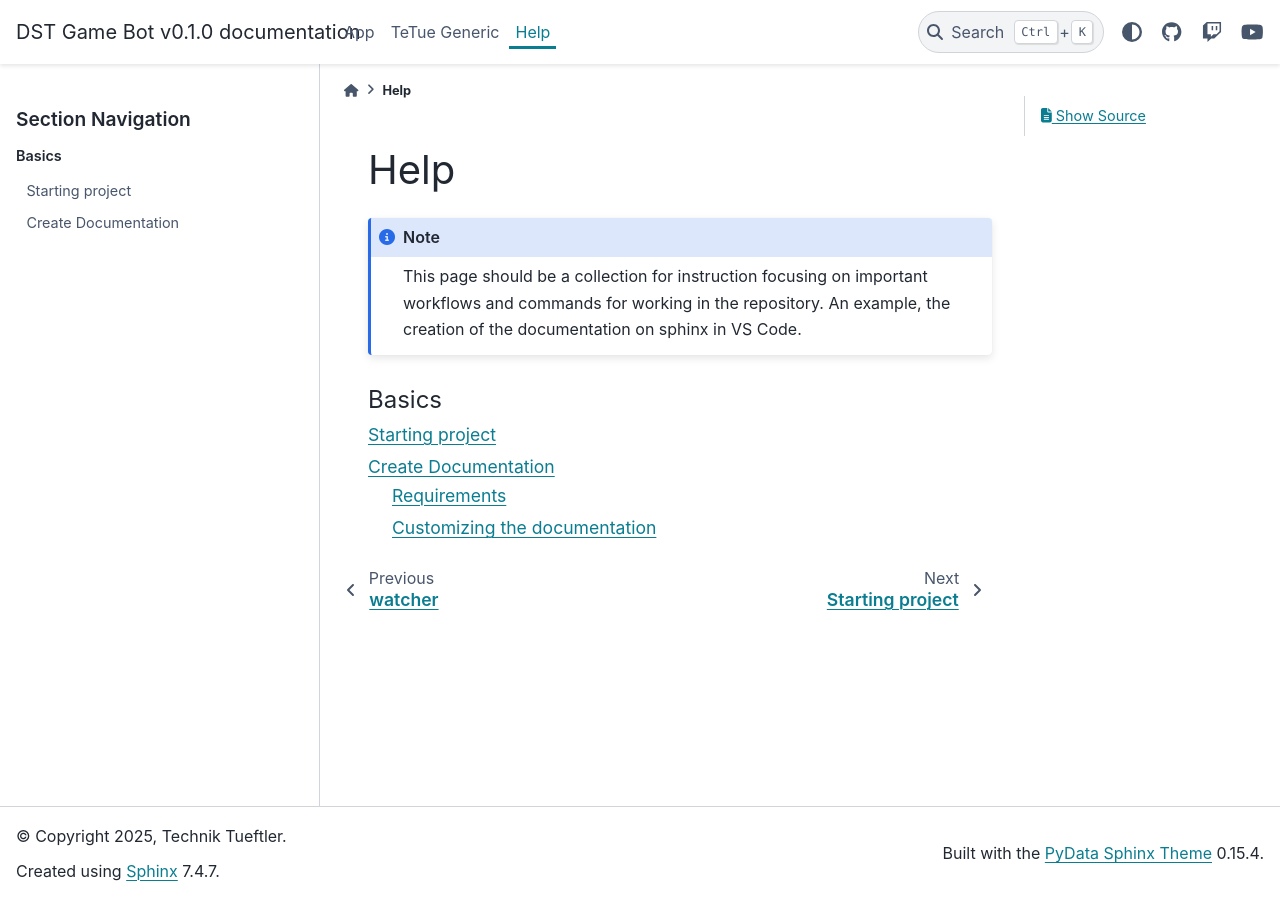
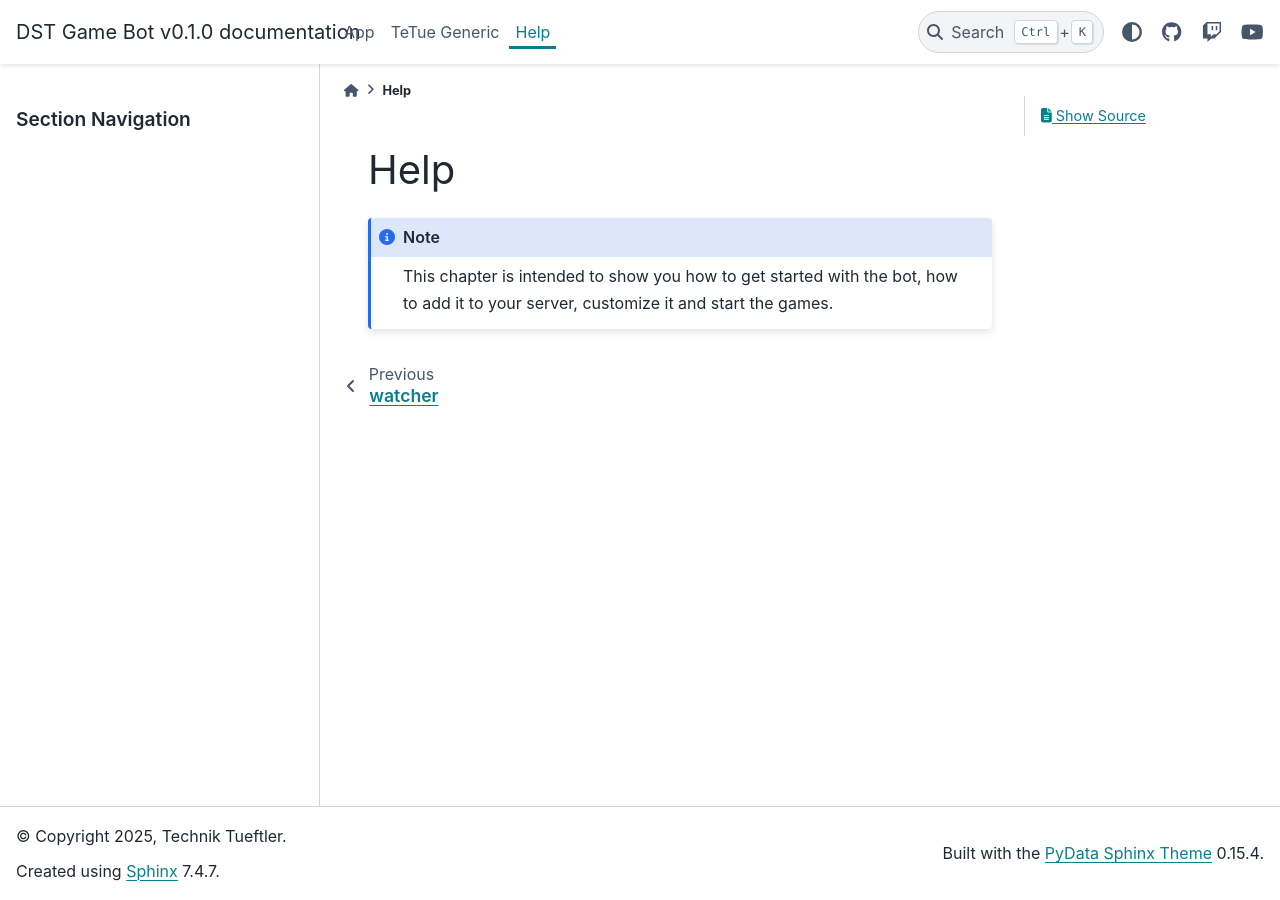
Before and after one commit to Technik-Tueftler/TeTueDSTChallengeBot, a Sphinx documentation site: the page built from docs/help/index.rst, in a window 1280 px wide. Built offline with Sphinx 7.4.7 and the PyData theme 0.15.4, drawn with Linux system fonts in a browser that asks for light colours.

Commit message:
docu is now working

```diff
--- a/docs/conf.py
+++ b/docs/conf.py
@@ -28,6 +28,7 @@ intersphinx_mapping = {
     'python': ('https://docs.python.org/3', None),
     'loguru': ('https://loguru.readthedocs.io/en/stable/', None),
     'requests': ('https://requests.readthedocs.io/en/latest/', None),
+    'pydantic': ('https://docs.pydantic.dev/latest', None),
     }
 
 autodoc_member_order = 'bysource'
@@ -74,4 +75,4 @@ html_theme_options = {
         },
     ],
 }
-html_static_path = ['_static']
+html_static_path = []
--- a/docs/help/index.rst
+++ b/docs/help/index.rst
@@ -3,13 +3,9 @@ Help
 
 .. note::
 
-   This page should be a collection for instruction focusing on important workflows
-   and commands for working in the repository. An example, the creation of the
-   documentation on sphinx in VS Code.
+   This chapter is intended to show you how to get started with the bot,
+   how to add it to your server, customize it and start the games.
 
 .. toctree::
    :maxdepth: 2
    :caption: Basics
-
-   start_w_repo
-   create_docu
--- /dev/null
+++ b/docs/src/discord_bot.rst
@@ -0,0 +1,5 @@
+discord_bot
+==========================
+
+.. automodule:: src.db
+    :members:
--- a/docs/src/index.rst
+++ b/docs/src/index.rst
@@ -4,3 +4,5 @@ App
 .. toctree::
    :maxdepth: 2
    :caption: Contents:
+
+   discord_bot
--- a/requirements.txt
+++ b/requirements.txt
@@ -11,5 +11,5 @@ pytest==8.3.3
 pytest-asyncio==0.24.0
 pytest-mock==3.14.0
 python-dotenv==1.0.1
-pydantic==2.10.4
-pydantic-settings==2.7.0
+pydantic==2.10.6
+pydantic-settings==2.8.1
```
Also changed, not shown: docs/help/create_docu.rst (deleted, +0 -43 lines), docs/help/start_w_repo.rst (deleted, +0 -34 lines), docs/requirements.txt (+6 -7 lines).
